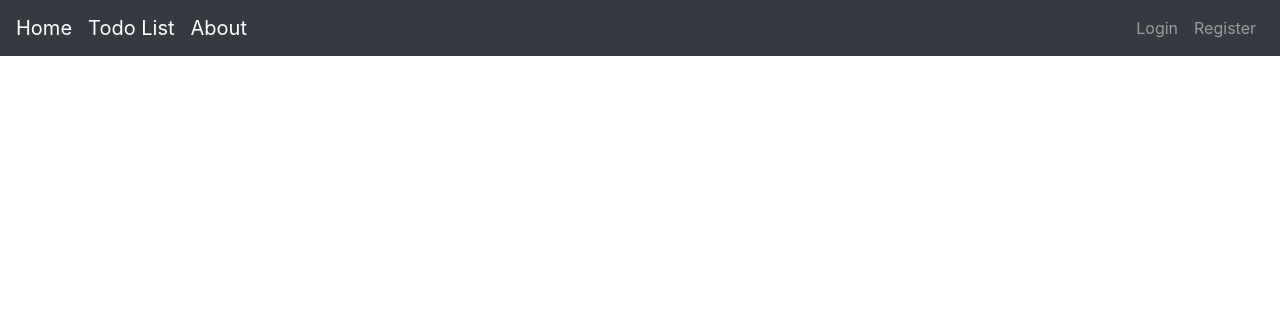
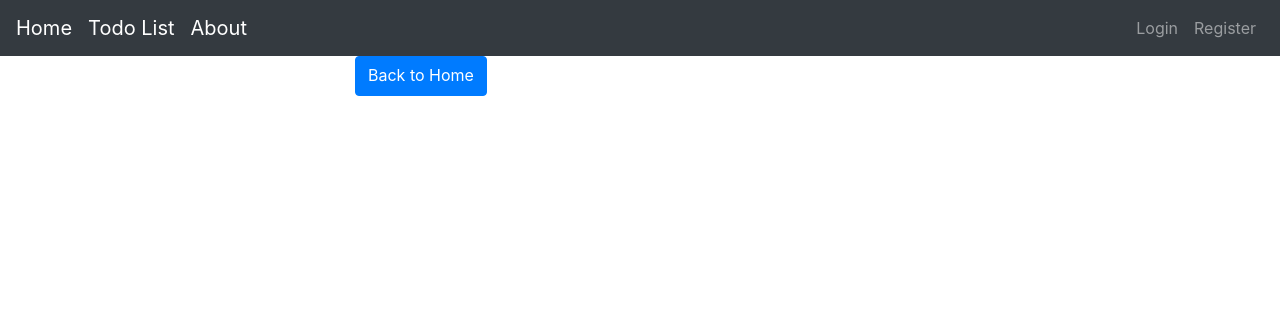
Before and after one commit to wescottj98/barbarianApple, a Flask app: template flask_app/templates/user_detail.html in a window 1280 px wide. Shown: the top 316 px of the page. Run offline with Flask 2, Linux system fonts and the light colour scheme; the template is opened without the code that fills it, so the values that code supplies are empty; some libraries are stand-ins or nearby versions.

Commit message:
added back to home button

```diff
--- a/flask_app/templates/user_detail.html
+++ b/flask_app/templates/user_detail.html
@@ -21,5 +21,7 @@
         <h3 class="right-align">Todo Count: {{ user.todo_count }}</h3>
     </div>
     {% endif %}
+
+    <a href="/home" class="btn btn-primary">Back to Home</a></td>
 </div>
 {% endblock %}>
```
